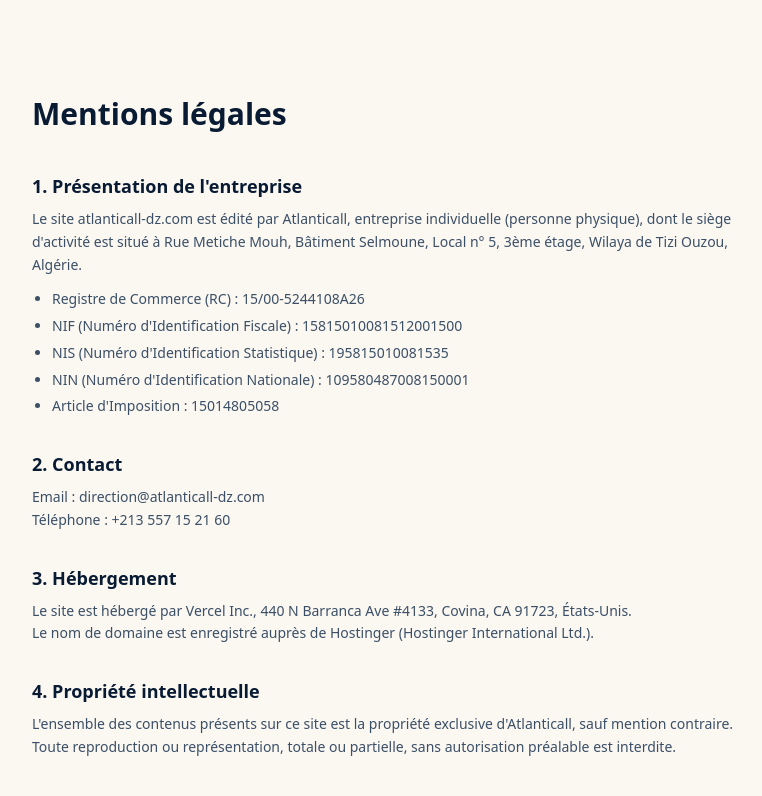
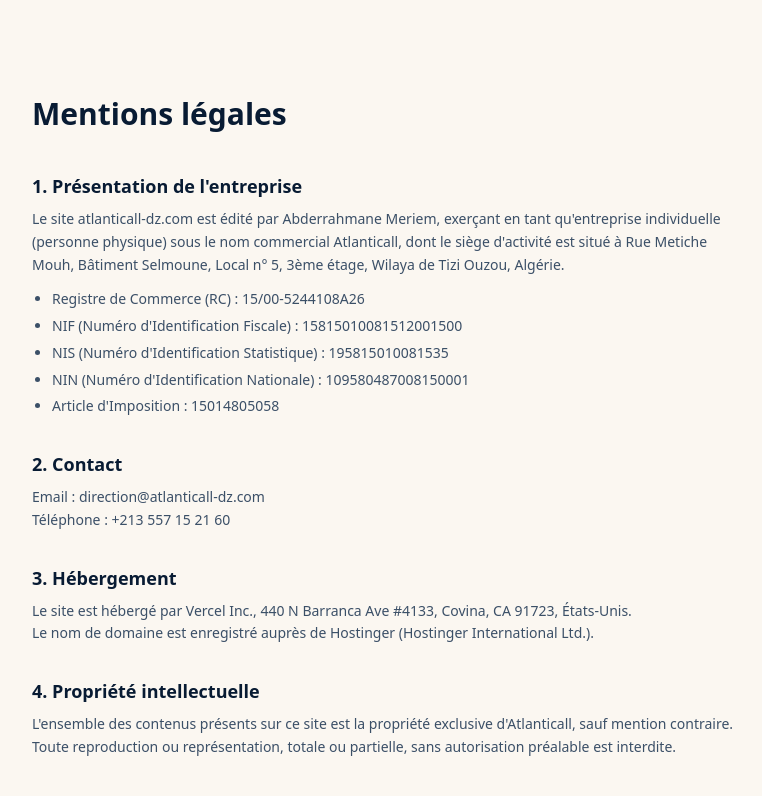
Before and after one commit to yanismeriem96/atlanticall-website, a Next.js app: page /mentions-legales in a window 1280 px wide. Shown: the top 796 px of the page, without its empty margins (256-1018 px from the left). Built offline with nearby package versions, Linux system fonts and the light colour scheme.

Commit message:
feat: nouveau update des mentions

```diff
--- a/src/app/mentions-legales/page.tsx
+++ b/src/app/mentions-legales/page.tsx
@@ -16,11 +16,12 @@
     1. Présentation de l&apos;entreprise
   </h2>
   <p className="mt-2">
-    Le site atlanticall-dz.com est édité par Atlanticall, entreprise
-    individuelle (personne physique), dont le siège d&apos;activité est
-    situé à Rue Metiche Mouh, Bâtiment Selmoune, Local n° 5, 3ème étage,
-    Wilaya de Tizi Ouzou, Algérie.
-  </p>
+  Le site atlanticall-dz.com est édité par Abderrahmane Meriem,
+  exerçant en tant qu&apos;entreprise individuelle (personne physique)
+  sous le nom commercial Atlanticall, dont le siège d&apos;activité est
+  situé à Rue Metiche Mouh, Bâtiment Selmoune, Local n° 5, 3ème étage,
+  Wilaya de Tizi Ouzou, Algérie.
+</p>
   <ul className="mt-3 list-disc space-y-1 pl-5">
     <li>Registre de Commerce (RC) : 15/00-5244108A26</li>
     <li>NIF (Numéro d&apos;Identification Fiscale) : 15815010081512001500</li>
```
